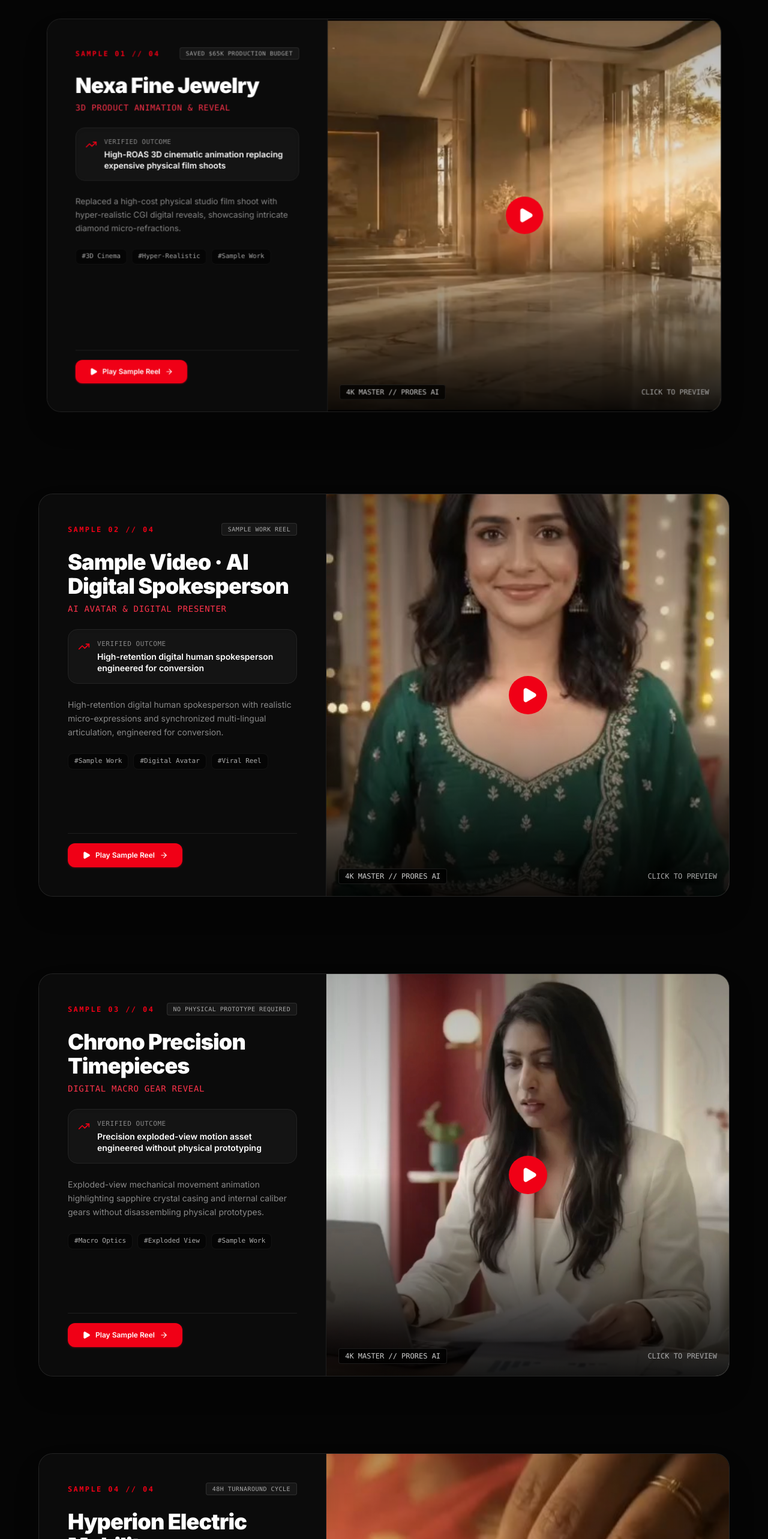
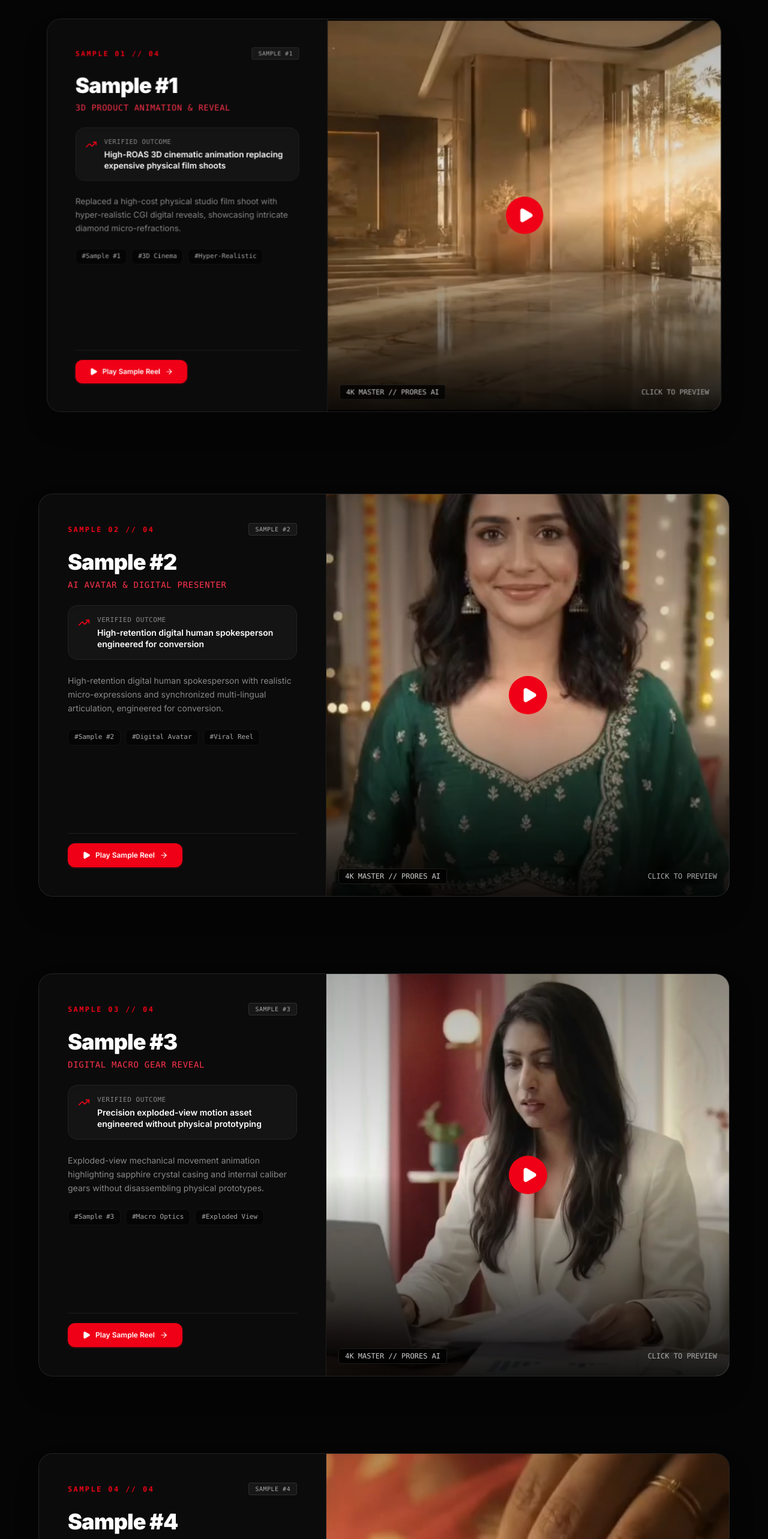
Before and after one commit to DhamanManikanth/Manify-Media, a Next.js app: page / in a window 1280 px wide. Shown: the part 1640-4206 px from the top of the page at 60% size. Built offline with nearby package versions, Linux system fonts and the light colour scheme.

Commit message:
refactor: rename client showcases to Sample #1, #2, #3, #4 across all cases

```diff
--- a/src/components/ClientWorkStack.tsx
+++ b/src/components/ClientWorkStack.tsx
@@ -14,55 +14,55 @@ import { PortfolioVideo } from "@/data/portfolio";
 const CLIENT_PROJECTS = [
   {
     id: "client-01",
-    client: "Nexa Fine Jewelry",
+    client: "Sample #1",
     category: "3D Product Animation & Reveal",
     resultLine: "High-ROAS 3D cinematic animation replacing expensive physical film shoots",
     description: "Replaced a high-cost physical studio film shoot with hyper-realistic CGI digital reveals, showcasing intricate diamond micro-refractions.",
-    badge: "SAVED $65K PRODUCTION BUDGET",
+    badge: "SAMPLE #1",
     aspectRatio: "16:9",
     /* SWAP VIDEO / THUMBNAIL URL HERE: */
     videoUrl: "/videos/jewelry-brand-ad.mp4",
     thumbnailUrl: "/images/thumb-jewelry-brand-ad.jpg",
-    tags: ["3D Cinema", "Hyper-Realistic", "Sample Work"],
+    tags: ["Sample #1", "3D Cinema", "Hyper-Realistic"],
   },
   {
     id: "client-02",
-    client: "Sample Video · AI Digital Spokesperson",
+    client: "Sample #2",
     category: "AI Avatar & Digital Presenter",
     resultLine: "High-retention digital human spokesperson engineered for conversion",
     description: "High-retention digital human spokesperson with realistic micro-expressions and synchronized multi-lingual articulation, engineered for conversion.",
-    badge: "SAMPLE WORK REEL",
+    badge: "SAMPLE #2",
     aspectRatio: "9:16",
     /* SWAP VIDEO / THUMBNAIL URL HERE: */
     videoUrl: "/videos/avatar-ai-reel.mp4",
     thumbnailUrl: "/images/thumb-avatar-ai-reel.jpg",
-    tags: ["Sample Work", "Digital Avatar", "Viral Reel"],
+    tags: ["Sample #2", "Digital Avatar", "Viral Reel"],
   },
   {
     id: "client-03",
-    client: "Chrono Precision Timepieces",
+    client: "Sample #3",
     category: "Digital Macro Gear Reveal",
     resultLine: "Precision exploded-view motion asset engineered without physical prototyping",
     description: "Exploded-view mechanical movement animation highlighting sapphire crystal casing and internal caliber gears without disassembling physical prototypes.",
-    badge: "NO PHYSICAL PROTOTYPE REQUIRED",
+    badge: "SAMPLE #3",
     aspectRatio: "9:16",
     /* SWAP VIDEO / THUMBNAIL URL HERE: */
     videoUrl: "/videos/client-reel-2.mp4",
     thumbnailUrl: "/images/thumb-client-reel-2.jpg",
-    tags: ["Macro Optics", "Exploded View", "Sample Work"],
+    tags: ["Sample #3", "Macro Optics", "Exploded View"],
   },
   {
     id: "client-04",
-    client: "Hyperion Electric Mobility",
+    client: "Sample #4",
     category: "Cinematic AI Commercial Film",
-    resultLine: "$120,000 budget saved compared to traditional automotive film crew",
+    resultLine: "High-end commercial ad assets delivered in days instead of months",
     description: "Synthesized cinematic mountain switchbacks and volumetric golden hour lighting, providing multi-format ad assets in days instead of months.",
-    badge: "48H TURNAROUND CYCLE",
+    badge: "SAMPLE #4",
     aspectRatio: "16:9",
     /* SWAP VIDEO / THUMBNAIL URL HERE: */
     videoUrl: "/videos/brand-reel-1.mp4",
     thumbnailUrl: "/images/thumb-brand-reel-1.jpg",
-    tags: ["Automotive CGI", "Volumetric Light", "Sample Work"],
+    tags: ["Sample #4", "Automotive CGI", "Volumetric Light"],
   },
 ];
 
--- a/src/components/Contact.tsx
+++ b/src/components/Contact.tsx
@@ -179,7 +179,7 @@ export default function Contact() {
                     type="text"
                     onFocus={() => audio.playHoverTick()}
                     className="w-full bg-[#101010] border border-[#262626] rounded-xl px-4 py-3.5 text-white placeholder:text-[#555] focus:outline-none focus:border-[#F00016] transition-all text-sm font-mono"
-                    placeholder="e.g. Nexa Luxury or App Name"
+                    placeholder="e.g. Your Brand or App Name"
                   />
                 </div>
 
--- a/src/components/VerticalVideoReveal.tsx
+++ b/src/components/VerticalVideoReveal.tsx
@@ -12,10 +12,10 @@ const VERTICAL_VIDEOS = [
   {
     id: "reel-left",
     position: "left",
-    client: "SAMPLE WORK · AI SPOKESPERSON",
+    client: "SAMPLE #1 · AI SPOKESPERSON",
     headline: "Digital Avatar Commercial Reel",
     metric: "High-Retention Conversion Creative",
-    badge: "SAMPLE WORK",
+    badge: "SAMPLE #1",
     /* SWAP VERTICAL 9:16 VIDEO URL HERE: */
     videoUrl: "/videos/avatar-ai-reel.mp4",
     posterUrl: "/images/thumb-avatar-ai-reel.jpg",
@@ -23,10 +23,10 @@ const VERTICAL_VIDEOS = [
   {
     id: "reel-center",
     position: "center",
-    client: "SAMPLE WORK · LUXURY COMMERCE",
+    client: "SAMPLE #2 · LUXURY COMMERCE",
     headline: "High-Retention Hero Ad",
     metric: "Cinematic Luxury Ad · High ROAS",
-    badge: "SAMPLE WORK",
+    badge: "SAMPLE #2",
     /* SWAP VERTICAL 9:16 VIDEO URL HERE: */
     videoUrl: "/videos/client-reel-1.mp4",
     posterUrl: "/images/thumb-client-reel-1.jpg",
@@ -34,10 +34,10 @@ const VERTICAL_VIDEOS = [
   {
     id: "reel-right",
     position: "right",
-    client: "SAMPLE WORK · MACRO PRECISION",
+    client: "SAMPLE #3 · MACRO PRECISION",
     headline: "Product Reveal Loop",
     metric: "Macro Precision · 80% Cost Saved",
-    badge: "SAMPLE WORK",
+    badge: "SAMPLE #3",
     /* SWAP VERTICAL 9:16 VIDEO URL HERE: */
     videoUrl: "/videos/client-reel-2.mp4",
     posterUrl: "/images/thumb-client-reel-2.jpg",
```
